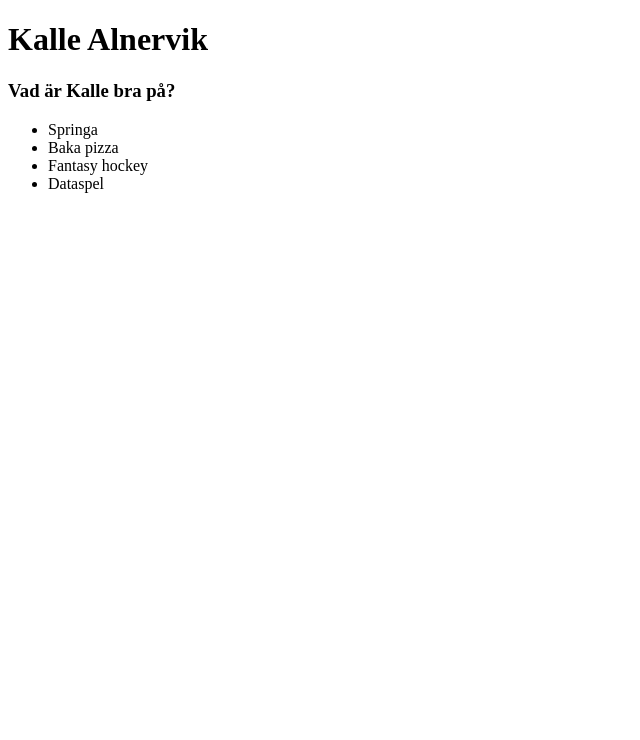
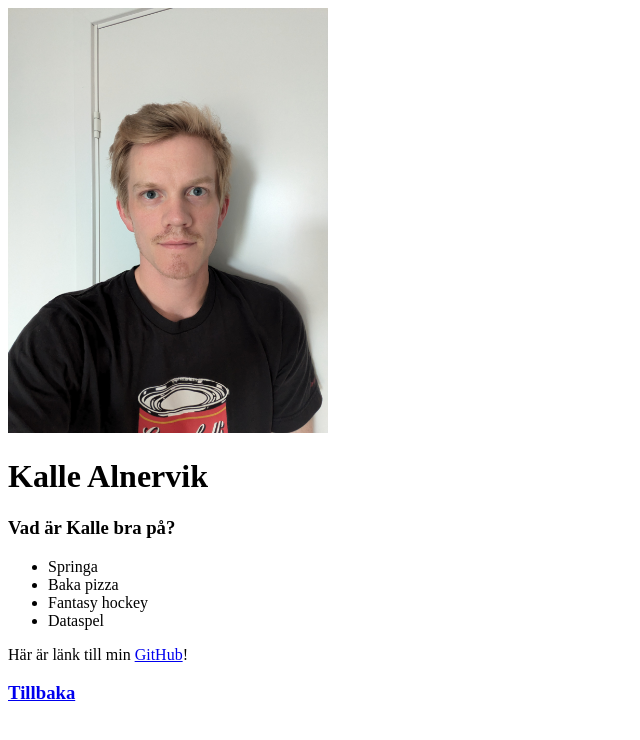
Before and after one commit to alnervik/kontaktbok, a plain HTML site: page kalle_alnervik.html in a window 1280 px wide. Shown: the whole page, without its empty margins (0-640 px from the left). Drawn offline with Linux system fonts and the light colour scheme.

Commit message:
Justerat kalle sidan. Lagt till länk till github och tillbaka-länk

```diff
--- a/kalle_alnervik.html
+++ b/kalle_alnervik.html
@@ -6,7 +6,7 @@
     <title>Kalle Alnervik</title>
 </head>
 <body>
-
+    <img src="./pictures/kalle.jpg" alt="Kalle utan keps" height="425" width="320">
     <h1>Kalle Alnervik</h1>
     <p>
         <h3>Vad är Kalle bra på?</h3>
@@ -17,5 +17,8 @@
         </ul>
 
     </p>
+    <p>Här är länk till min <a href="https://github.com/alnervik/">GitHub</a>!</p>
+
+    <a href="./index.html"><h3>Tillbaka</h3></a>
 </body>
 </html>
```
